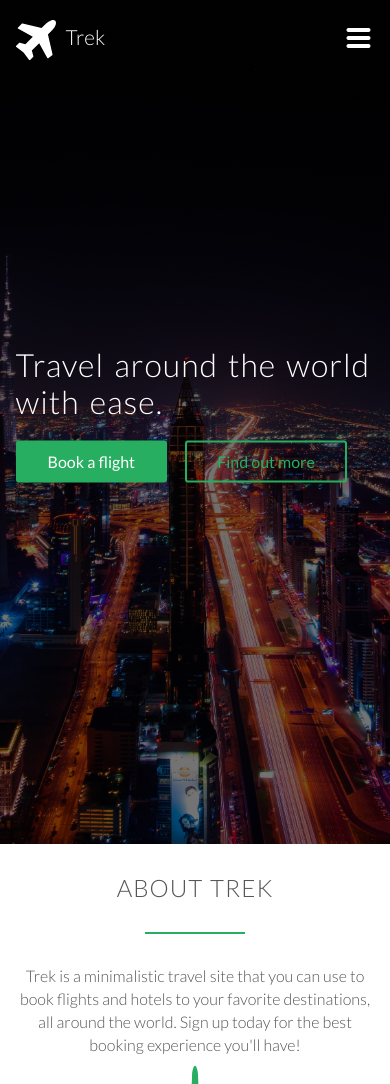
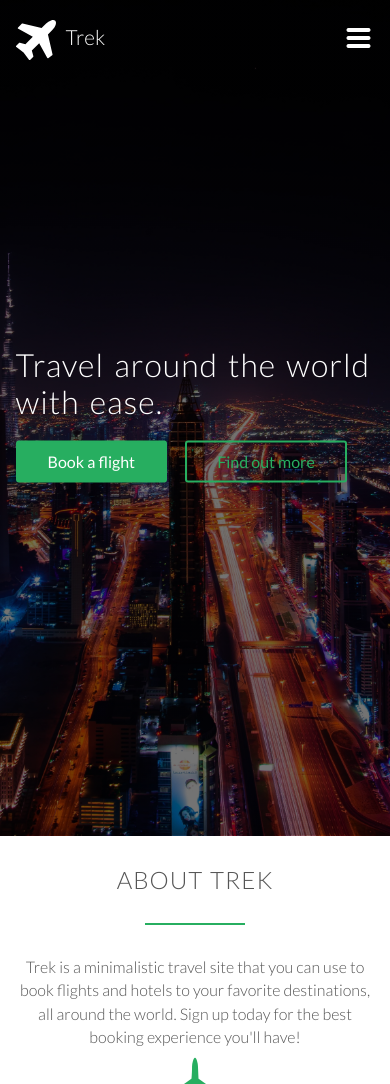
Before and after one commit to hnaeem96/Trek, a PHP site: page /index.html in a window 390 px wide. Shown: the top 1084 px of the page. Run offline with PHP 8.4, Linux system fonts and the light colour scheme; style sheets or scripts are compiled from the project's sources; some libraries are stand-ins or nearby versions; some web fonts are replaced.

Commit message:
Added 99vh to mobile nav

```diff
--- a/resources/css/queries.css
+++ b/resources/css/queries.css
@@ -177,6 +177,13 @@
 /*Small phonesx*/
 @media only screen and (max-width: 480px) {
 
+    header {
+        background-size: cover;
+        background-position: center;
+        background-attachment: fixed;
+        height: 99vh;
+    }
+
     .col {width:100%;}
 
     .travel-text-box a {margin-bottom: 15px;}
--- a/resources/css/style.css
+++ b/resources/css/style.css
@@ -167,7 +167,6 @@ header {
     background-image: linear-gradient(rgba(0, 0, 0, 0.55), rgba(0, 0, 0, 0.55)), url(img/dubai-header.jpg);
     background-size: cover;
     background-position: center;
-    -webkit-background-attachment: fixed;
     background-attachment: fixed;
     height: 100vh;
 }
```
